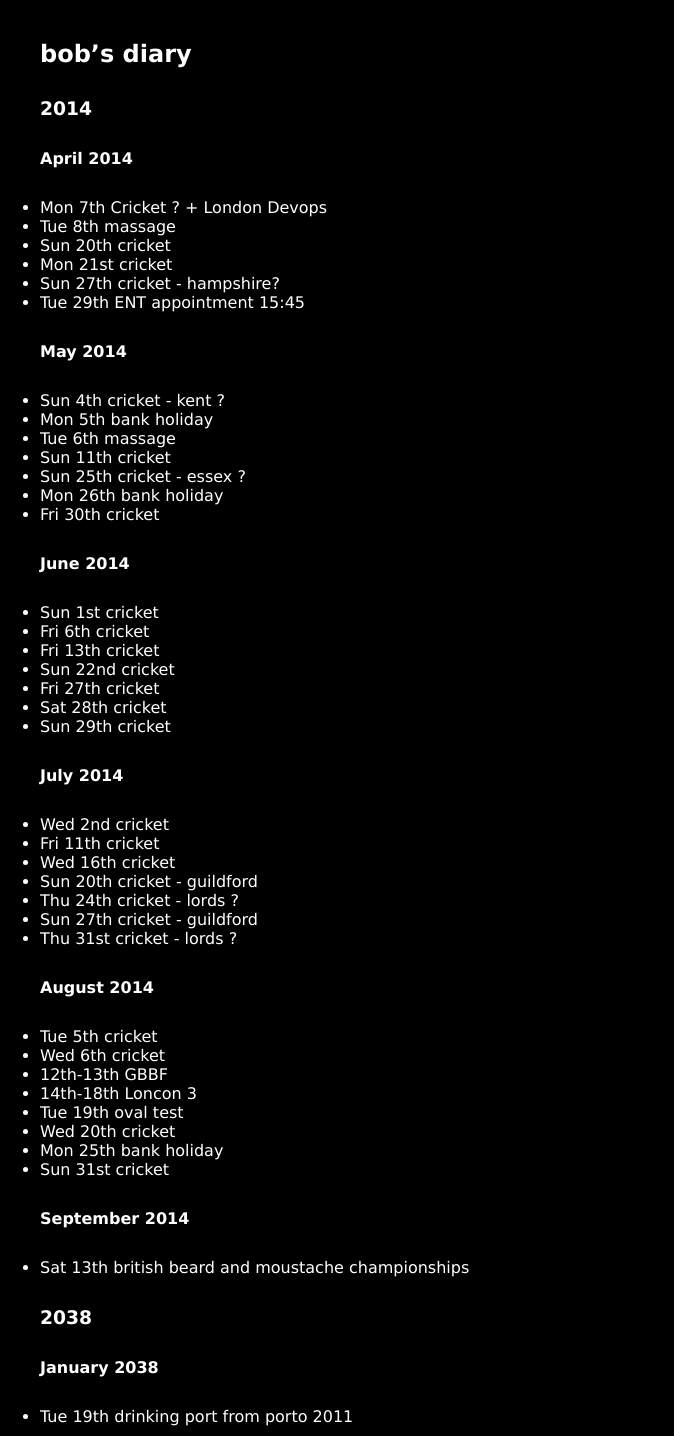
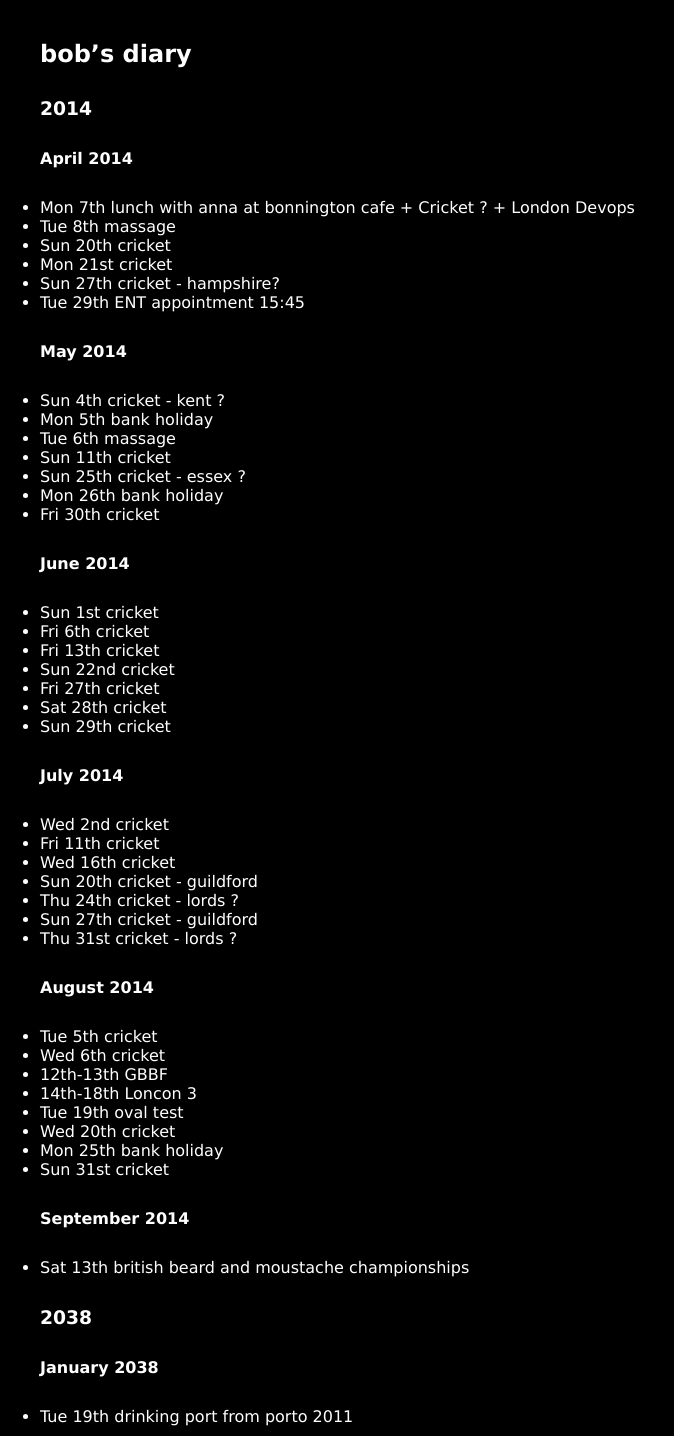
Before and after one commit to rjw1/randomness.org.uk, a Jekyll site: the page built from diary/index.md, in a window 1280 px wide. Shown: the whole page, without its empty margins (0-674 px from the left). Built offline with Jekyll 4.4.1, drawn with Linux system fonts in a browser that asks for light colours; Markdown is read by kramdown in place of the engine named in the settings.

Commit message:
lunch with anna

```diff
--- a/diary/index.md
+++ b/diary/index.md
@@ -8,7 +8,7 @@ layout: default
 
 #### April 2014 ####
 
-* Mon 7th Cricket ? + London Devops
+* Mon 7th lunch with anna at bonnington cafe + Cricket ? + London Devops
 * Tue 8th massage
 * Sun 20th cricket
 * Mon 21st cricket
```
